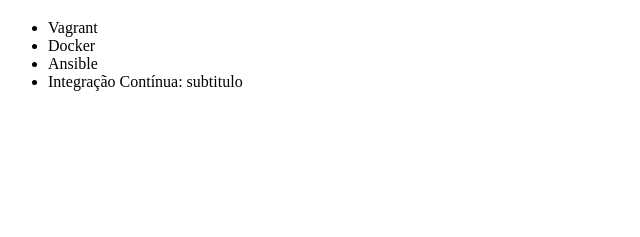
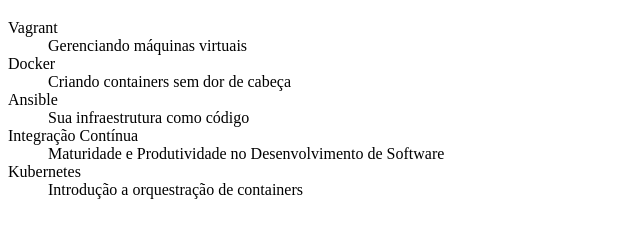
Before and after one commit to claudio-naoto/teste, a plain HTML site: page index.html in a window 1280 px wide. Shown: the part 61-298 px from the top of the page, without its empty margins (0-640 px from the left). Drawn offline with Linux system fonts and the light colour scheme.

Commit message:
troca ul por dl
separando titulos

quebra de linhas

```diff
--- a/index.html
+++ b/index.html
@@ -7,11 +7,22 @@
 </head>
 <body>
 <h1>Cursos de Devops</h1>
-    <ul>
-        <li>Vagrant</li>
-        <li>Docker</li>
-        <li>Ansible</li>
-        <li>Integração Contínua: subtitulo</li>
-    </ul>
+<dl>
+<dt>Vagrant</dt>
+<dd>Gerenciando máquinas virtuais</dd>
+
+<dt>Docker</dt>
+<dd>Criando containers sem dor de cabeça</dd>
+
+<dt>Ansible</dt>
+<dd>Sua infraestrutura como código</dd>
+
+<dt>Integração Contínua</dt>
+<dd>Maturidade e Produtividade no Desenvolvimento de Software</dd>
+
+<dt>Kubernetes</dt>
+<dd>Introdução a orquestração de containers</dd>
+
+</dl>
 </body>
 </html>
```
